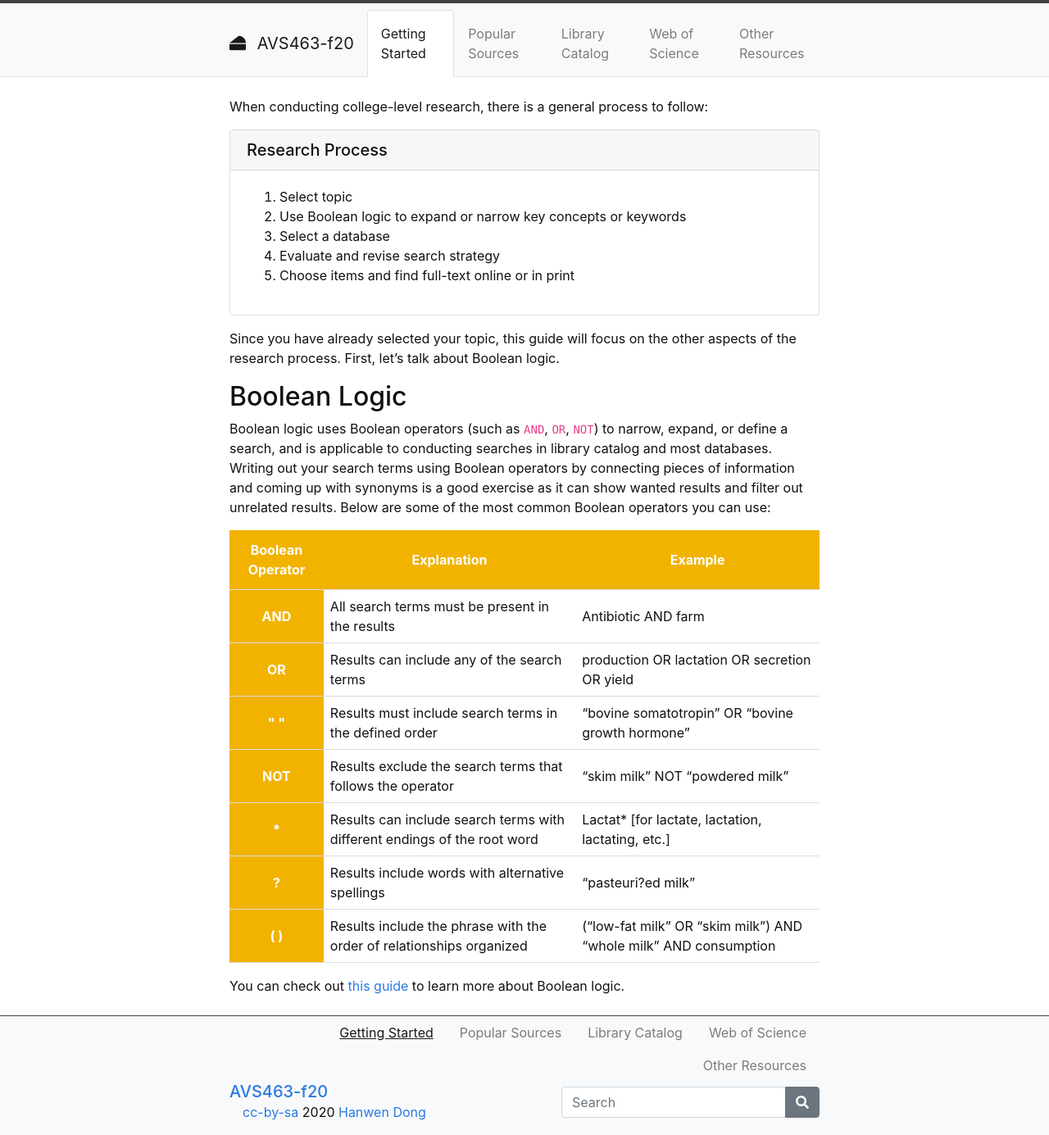
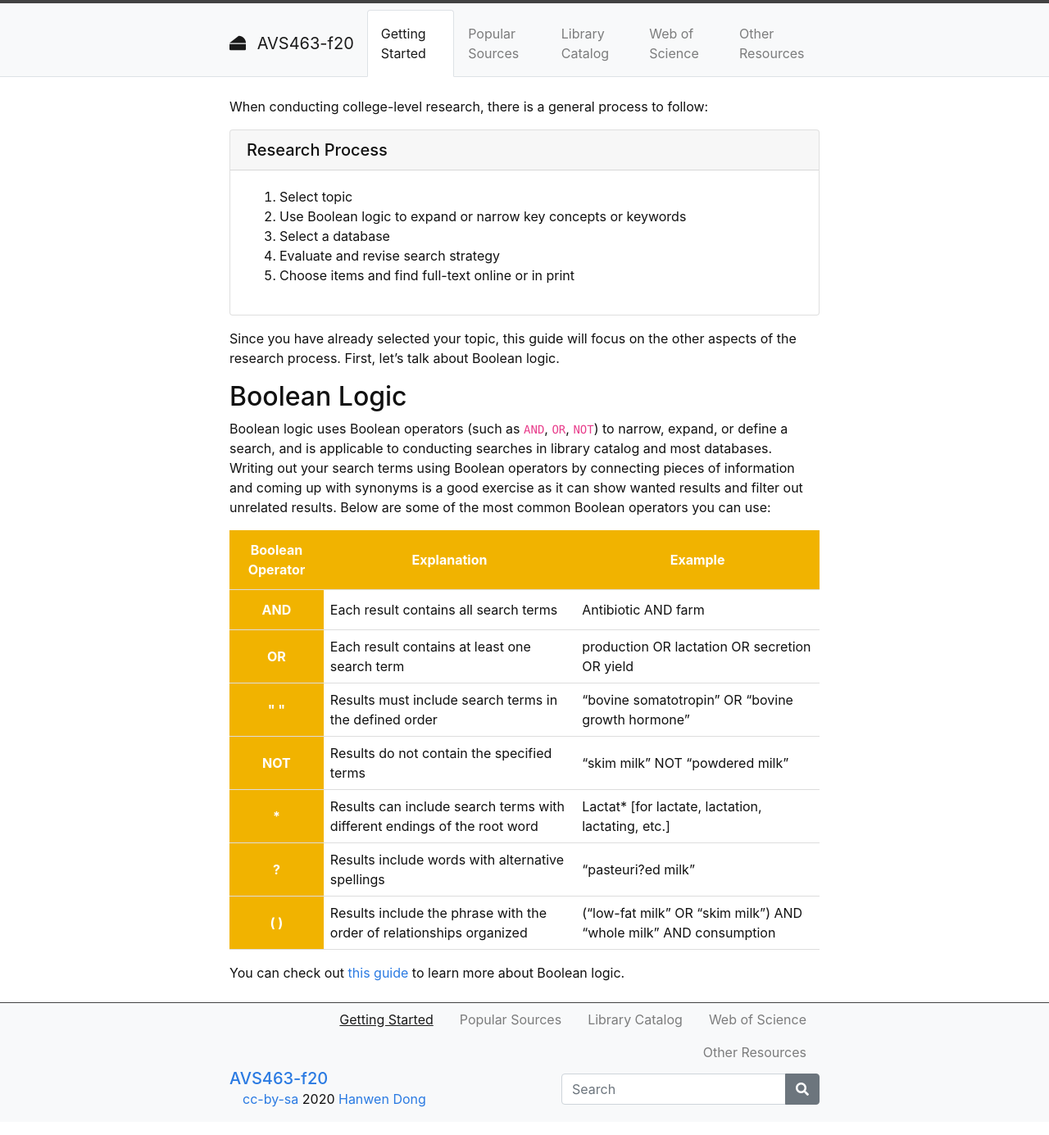
Before and after one commit to hanwendong1/AVS463-f20, a Jekyll site: the page built from content/1-Getting-Started.md, in a window 1280 px wide. Shown: the whole page at 82% size. Built offline with Jekyll 4.4.1, drawn with Linux system fonts in a browser that asks for light colours.

Commit message:
Update 1-Getting-Started.md

```diff
--- a/content/1-Getting-Started.md
+++ b/content/1-Getting-Started.md
@@ -51,12 +51,12 @@ Boolean logic uses Boolean operators (such as `AND`, `OR`, `NOT`) to narrow, exp
          </tr>
          <tr>
             <th style="text-align:Center">AND</th>
-            <td style="text-align:Left">All search terms must be present in the results</td>
+            <td style="text-align:Left">Each result contains all search terms</td>
             <td style="text-align:Left">Antibiotic AND farm</td>
          </tr>
          <tr>
             <th style="text-align:Center">OR</th>
-            <td style="text-align:Left">Results can include any of the search terms</td>
+            <td style="text-align:Left">Each result contains at least one search term</td>
             <td style="text-align:Left">production OR lactation OR secretion OR yield</td>
          </tr>
          <tr>
@@ -66,7 +66,7 @@ Boolean logic uses Boolean operators (such as `AND`, `OR`, `NOT`) to narrow, exp
          </tr>
           <tr>
             <th style="text-align:Center">NOT</th>
-            <td style="text-align:Left">Results exclude the search terms that follows the operator</td>
+            <td style="text-align:Left">Results do not contain the specified terms</td>
             <td style="text-align:Left">“skim milk” NOT “powdered milk”</td>
          </tr>
          <tr>
```
